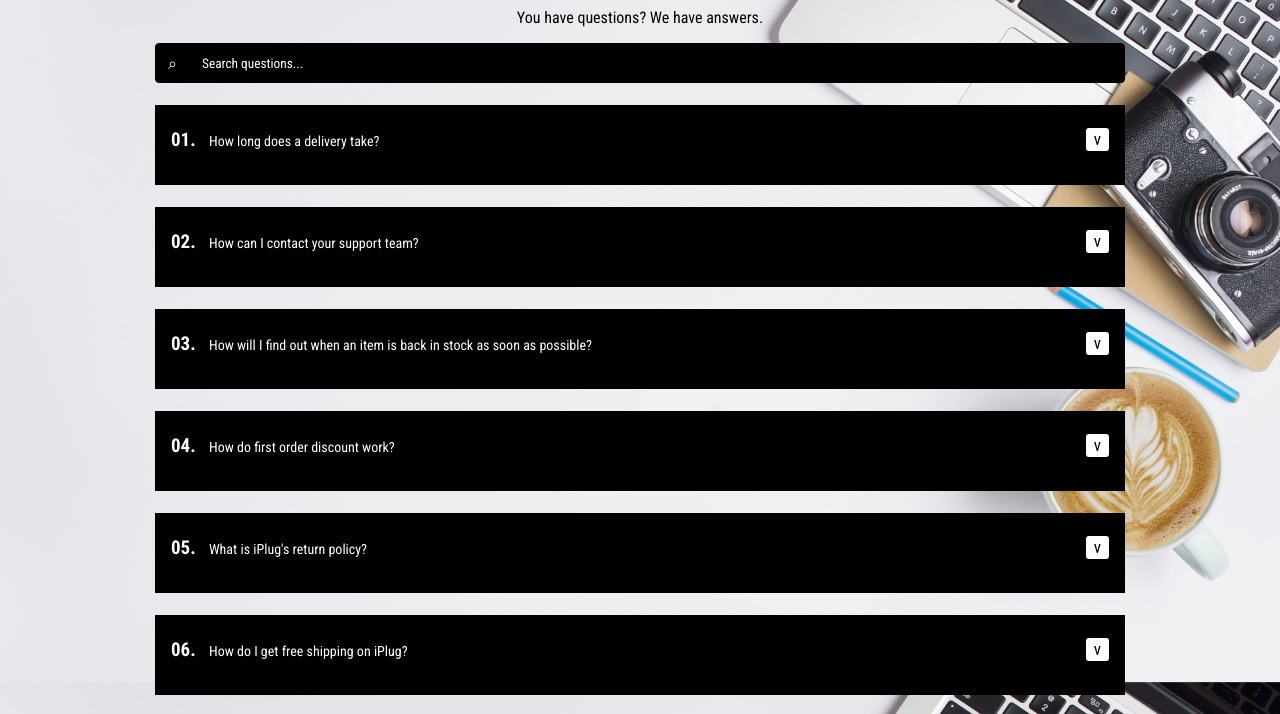
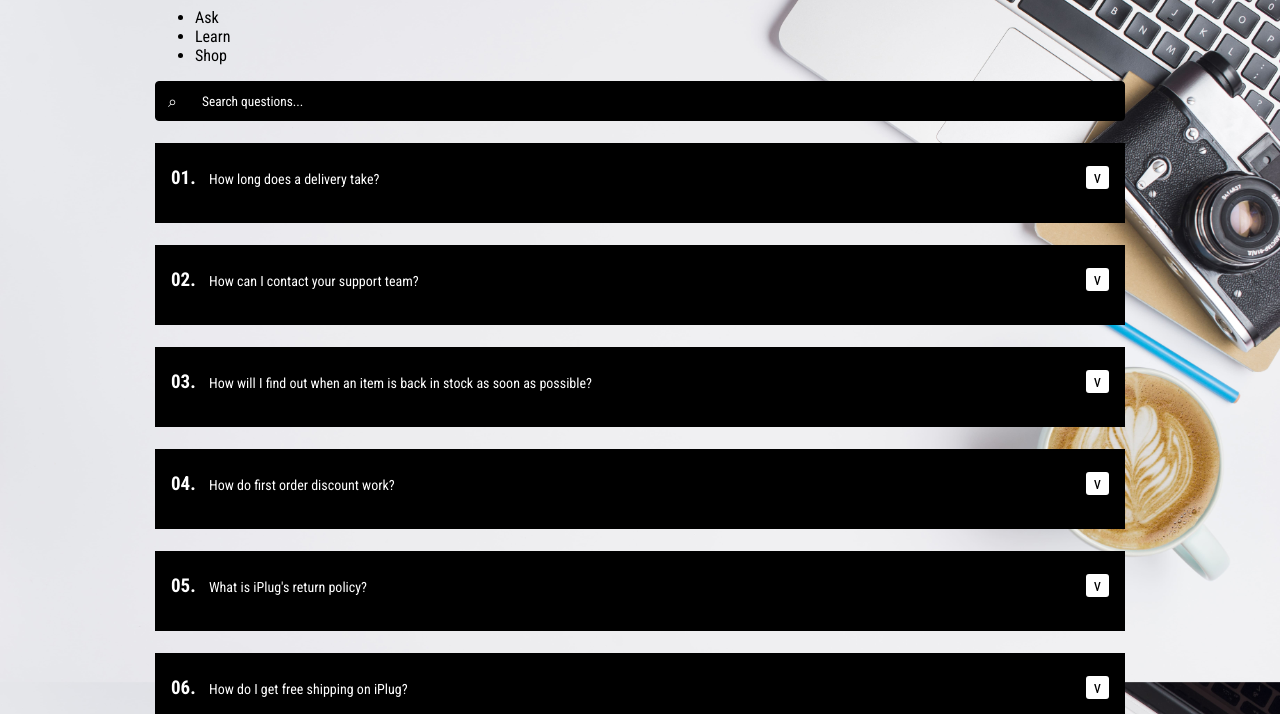
Before and after one commit to adarovayolu1/iPlug, a plain HTML site: page faq.html in a window 1280 px wide. Shown: the part 172-886 px from the top of the page. Drawn offline with nearby package versions, Linux system fonts and the light colour scheme.

Commit message:
Update faq.html

```diff
--- a/faq.html
+++ b/faq.html
@@ -44,7 +44,11 @@
         <main class="faq-container">
 
             <h1>FREQUENTLY ASKED QUESTIONS</h1>
-            <p>You have questions? We have answers.</p>
+            <ul>
+                <li>Ask</li>
+                <li>Learn</li>
+                <li>Shop</li>
+            </ul>
 
             <div class="search-box">
                 <span>⌕</span>
```
